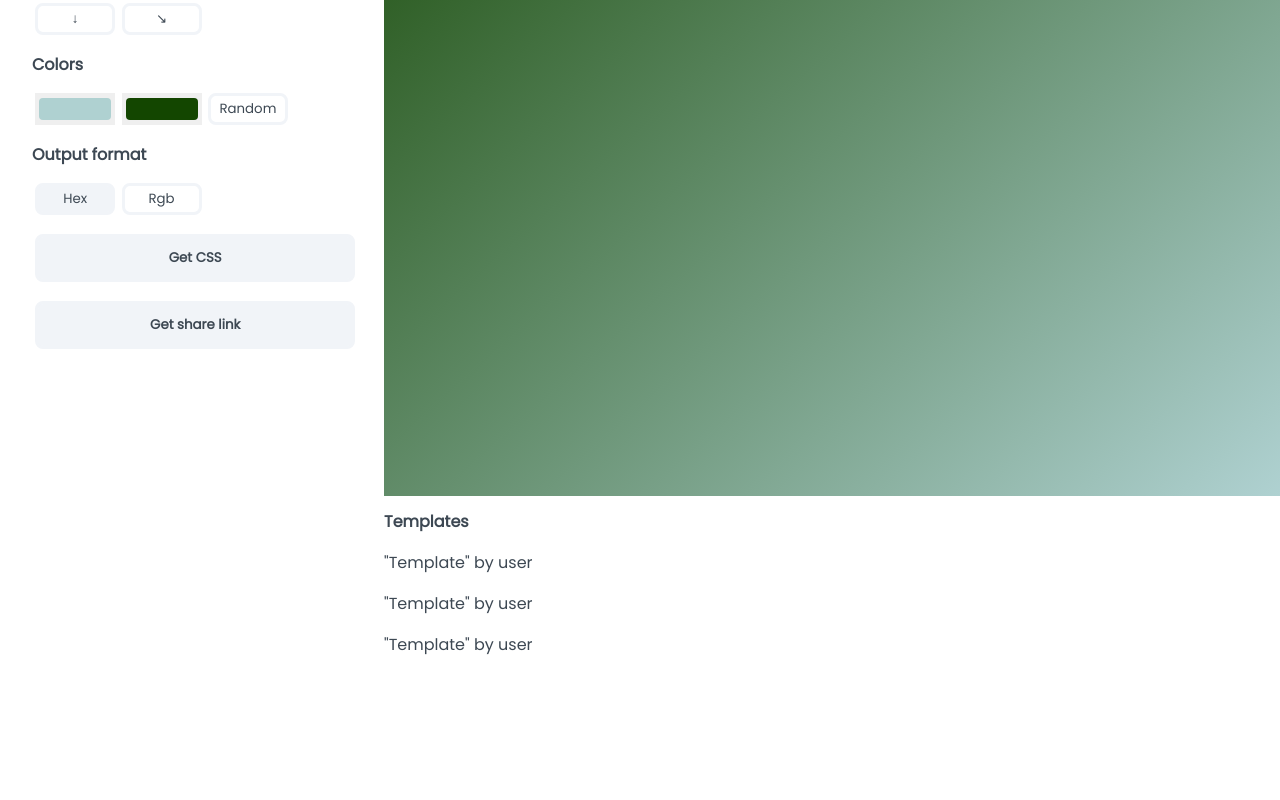
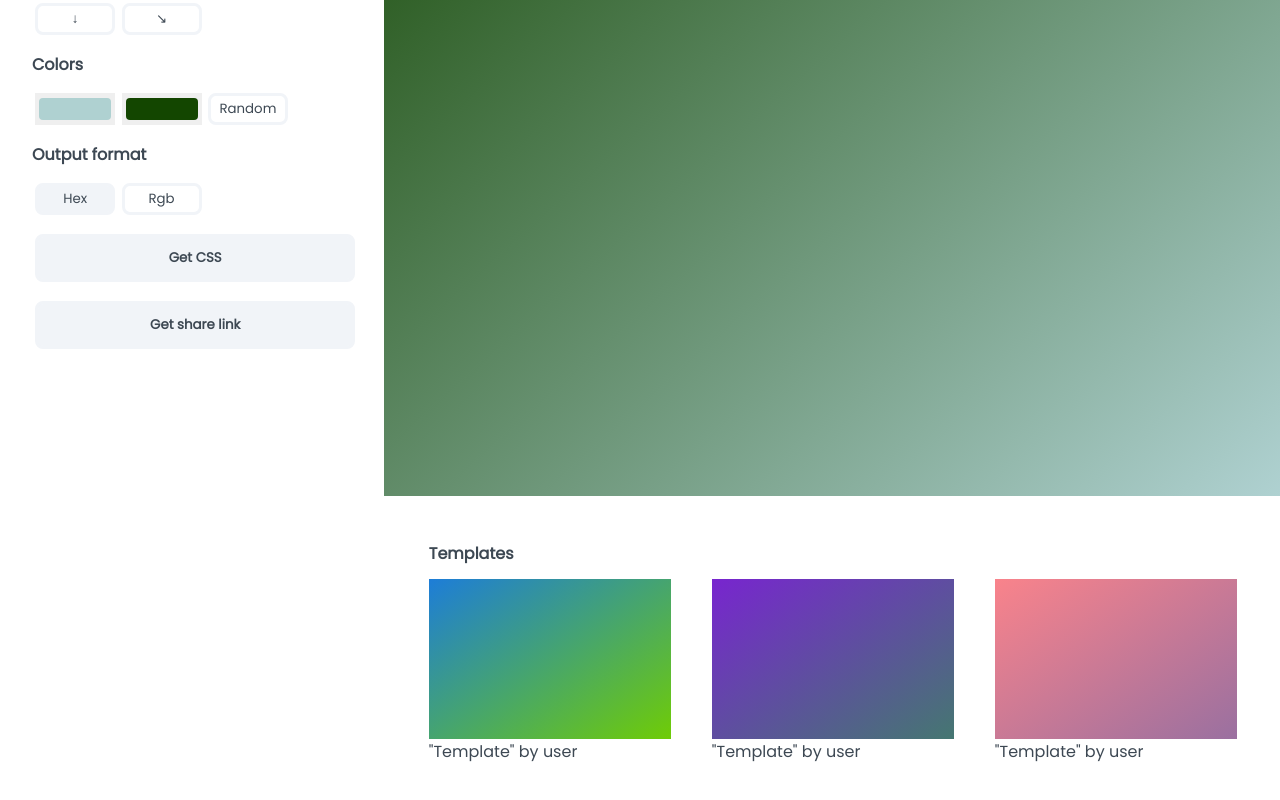
Before and after one commit to maisahr/CSS-gradient-generator, a React (Create React App) app: page / in a window 1280 px wide. Shown: the part 304-1104 px from the top of the page. Built offline with nearby package versions, Linux system fonts and the light colour scheme.

Commit message:
Finishes templates layout design

```diff
--- a/src/components/Templates/Templates.css
+++ b/src/components/Templates/Templates.css
@@ -1,11 +1,24 @@
+.templatesSection {
+    width: 95%;
+    height: 100vh;
+    margin: 5% 0 0 5%;
+}
+
 .templates {
-    width:100%;
-    height: 100vh;
+    display: grid;
+    grid-template-columns: repeat(3, 30%);
+    justify-content: space-between;
+    margin-right: 5%;
+}
+
+.template {
+    width: 100%;
 }
 
 #template1 {
-    width: 33%;
-    height: 70%;
+    width: 100%;
+    height: 10rem;
+    margin: 0;
     background: #1d7dd8;
     background: -webkit-linear-gradient(to bottom right, #1d7dd8, #6fcc06);
     background: -moz-linear-gradient(to bottom right, #1d7dd8, #6fcc06);
@@ -13,8 +26,9 @@
 }
 
 #template2 {
-    width: 33%;
-    height: 70%;
+    width: 100%;
+    height: 10rem;
+    margin: 0;
     background: #7825cf;
     background: -webkit-linear-gradient(to bottom right, #7825cf, #457771);
     background: -moz-linear-gradient(to bottom right, #7825cf, #457771);
@@ -22,8 +36,9 @@
 }
 
 #template3 {
-    width: 33%;
-    height: 70%;
+    width: 100%;
+    height: 10rem;
+    margin: 0;
     background: #f9838b;
     background: -webkit-linear-gradient(to bottom right, #f9838b, #9a70a0);
     background: -moz-linear-gradient(to bottom right, #f9838b, #9a70a0);
--- a/src/components/Templates/Templates.js
+++ b/src/components/Templates/Templates.js
@@ -2,19 +2,21 @@ import './Templates.css'
 
 export const Templates = () => {
     return(
-        <section className="templates">
+        <section className="templatesSection">
             <h2>Templates</h2>
-            <div>
+            <div className='templates'>
+                <div className='template'>
                     <figure id='template1'></figure>
                     <figcaption>"Template" by user</figcaption>
                 </div>
-            <div>
+                <div className='template'>
                     <figure id='template2'></figure>
                     <figcaption>"Template" by user</figcaption>
                 </div>
-            <div>
+                <div className='template'>
                     <figure id='template3'></figure>
                     <figcaption>"Template" by user</figcaption>
+                </div>
             </div>
         </section>
     )
```
Lines whose indentation alone changed are shown as unchanged.
